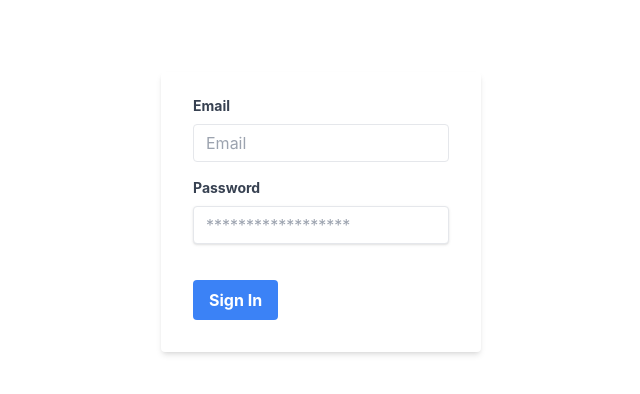
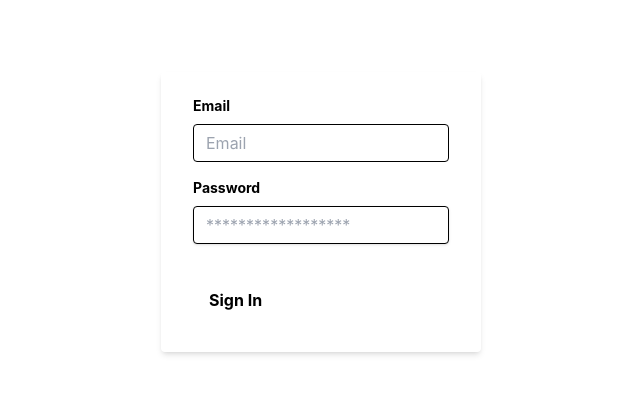
Before and after one commit to JayB-maker/React-test, a React (Vite) app: page / in a window 1280 px wide. Shown: the top 394 px of the page, without its empty margins (319-959 px from the left). Built offline with nearby package versions, Linux system fonts and the light colour scheme.

Commit message:
new commit

```diff
--- a/tailwind.config.js
+++ b/tailwind.config.js
@@ -4,7 +4,15 @@ module.exports = {
     "./src/**/*.{js,jsx,ts,tsx}",
   ],
   theme: {
-    extend: {},
+    colors: {
+      text_gray: '#696969',
+      secondary: '#111111',
+      accent: '#9BFF00',
+      text_white: '#FFFFFF',
+      text_green: `#DBFD51`,
+      text_black: `#050505`,
+      card_gray: `#1d1d1d`,
+    }
   },
   plugins: [],
 }
```
